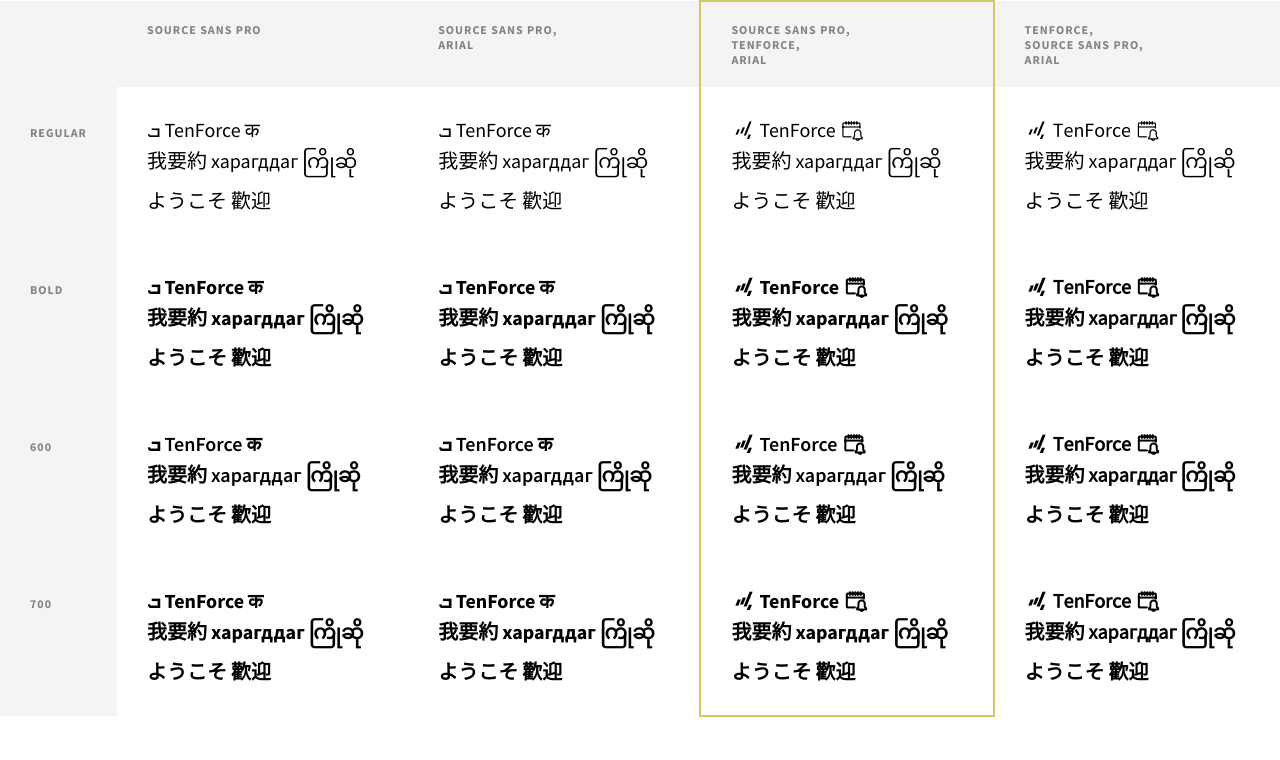
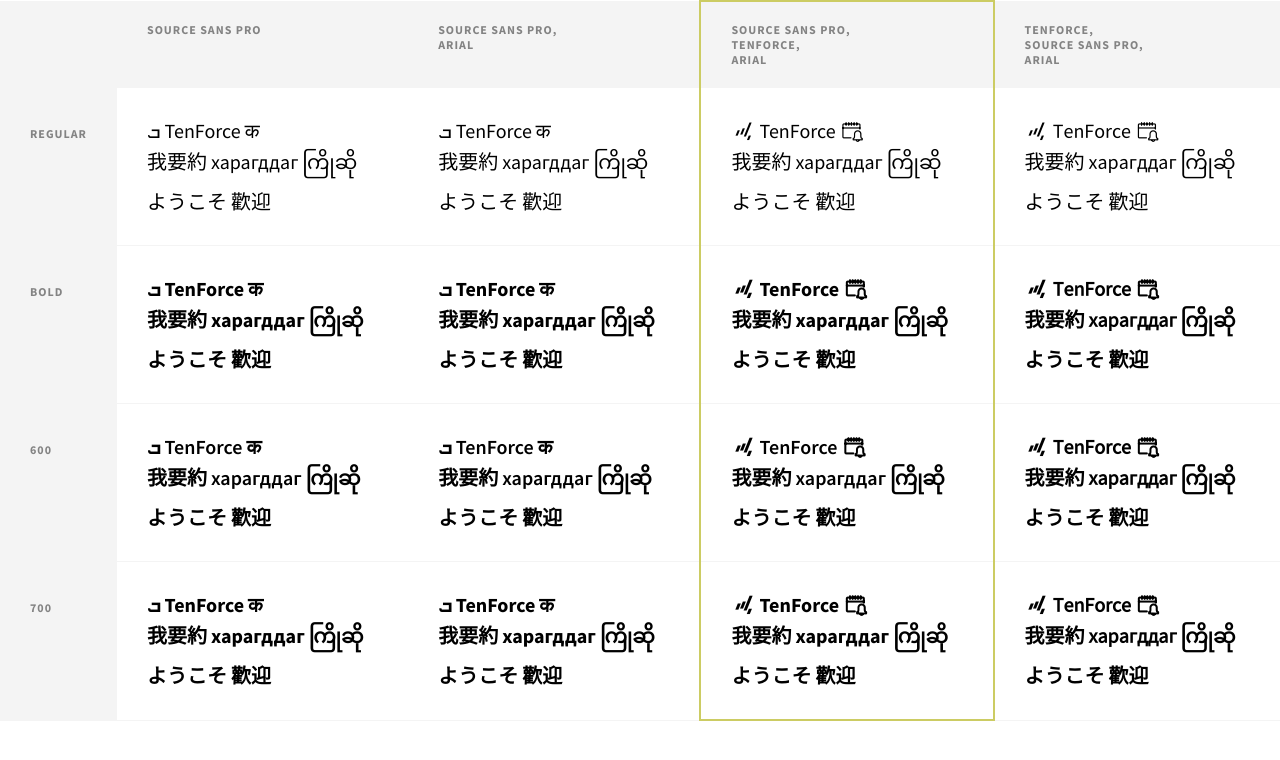
Before and after one commit to lordblendi/tracker-mockup, a Jekyll site: the page built from pages/font.html, in a window 1280 px wide. Shown: the top 760 px of the page. Built offline with Jekyll 4.4.1, drawn with Linux system fonts in a browser that asks for light colours; nearby versions of some CDN libraries; comment, search, counter and statistics services are not loaded.

Commit message:
update font page

```diff
--- a/pages/font.html
+++ b/pages/font.html
@@ -8,12 +8,15 @@ permalink: /font
   table {
     width: 100%;
   }
+  table tr {
+    border-bottom: 1px solid #F4F4F4;
+  }
   table td {
     padding: 30px;
     vertical-align: text-top;
   }
   table thead td {
-    background-color: #f4f4f4;
+    background-color: #F4F4F4;
     padding: 20px 30px;
   }
   .label {
@@ -22,7 +25,7 @@ permalink: /font
     font-weight: bold;
     letter-spacing: 1px;
     color: #838383;
-    background-color: #f4f4f4;
+    background-color: #F4F4F4;
   }
   .ff-ssp {
     font-family: 'Source Sans Pro', sans-serif;
@@ -56,15 +59,15 @@ permalink: /font
     font-weight: 700;
   }
   .highlight {
-    border-left: 2px solid #cccc63;
-    border-right: 2px solid #cccc63;
+    border-left: 2px solid #CCCC63;
+    border-right: 2px solid #CCCC63;
   }
   .label.highlight {
-    border: 2px solid #cccc63;
+    border: 2px solid #CCCC63;
     border-bottom: 0;
   }
   .last.highlight {
-    border-bottom: 2px solid #cccc63;
+    border-bottom: 2px solid #CCCC63;
   }
 </style>
 
```
